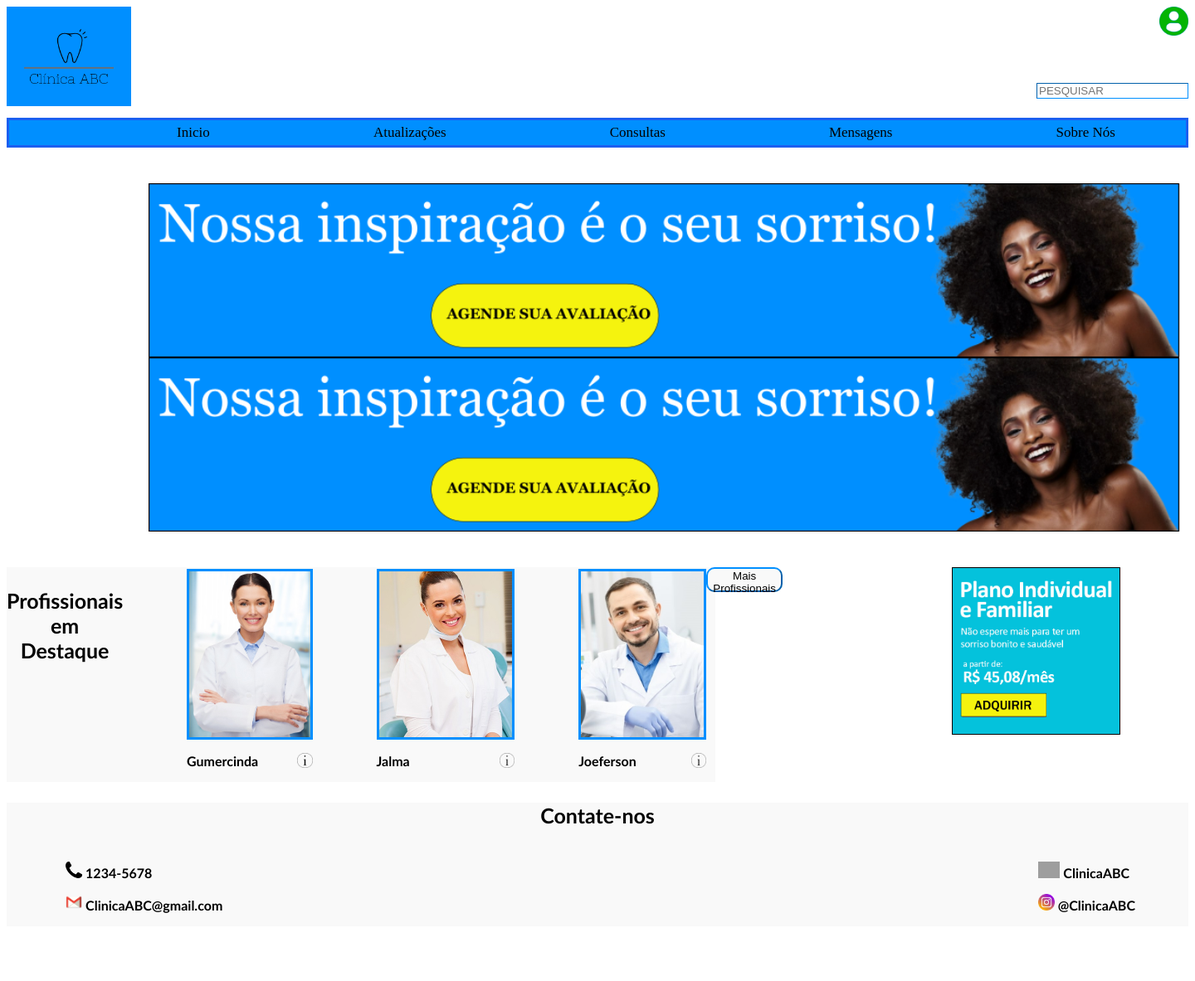
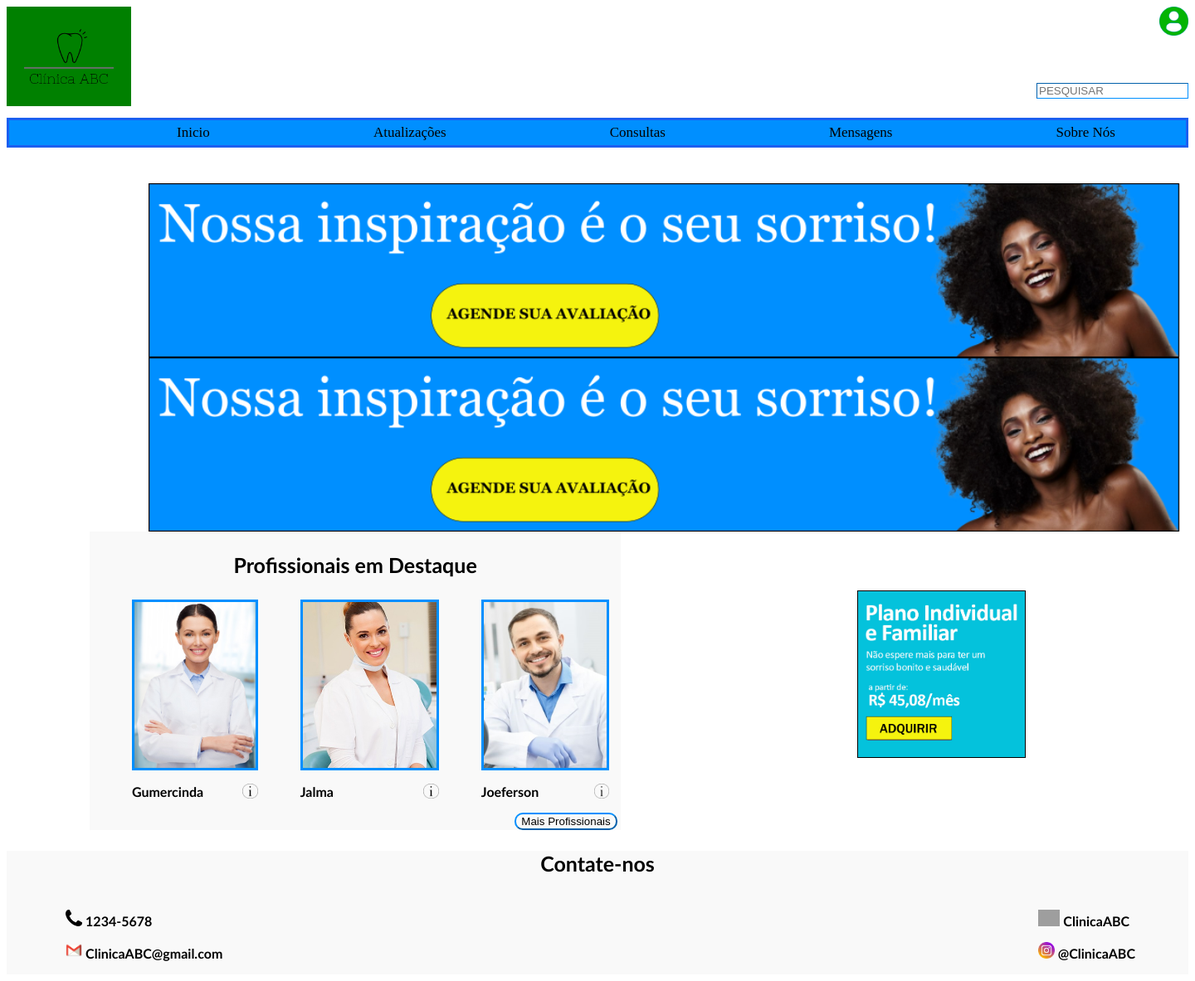
Before and after one commit to azevedoVine/Clinica-, a PHP site: page / in a window 1440 px wide. Shown: the whole page at 83% size. Before the commit the page ends 1101 px from the top, so only its background shows below. Run offline with PHP 8.4, Linux system fonts and the light colour scheme; some libraries are stand-ins or nearby versions; grey boxes are pictures that could not be loaded.

Commit message:
Cores e logo

```diff
--- a/Usuário/assets/css/style.css
+++ b/Usuário/assets/css/style.css
@@ -7,7 +7,7 @@ body{
 
 	 width:150px;
 	 height:120px;
-	 background-color:#008FFF;
+	 background-color:green;
 	 text-align:center;
 }
 #procurar-box{
@@ -67,8 +67,7 @@ body{
 }
 
 .menu li ul li{
-	margin-top: 3px;
-	margin-bottom: 2px;
+	margin-bottom: 6px;
 	list-style:none;
 	width:100%;
 	margin-left: -20;}
@@ -92,13 +91,11 @@ a:hover{
 	margin-top: 3%;
 	margin-right:12%;
 	margin-left:12%;
-
-
 }
 
 .dentista{
 	float: left;
-	margin-left: 9%;}
+	margin-left: 8%;}
 
 .foto-dentista{
 	border:solid;
@@ -112,10 +109,13 @@ a:hover{
 }
 
 #dentistas{
+	display:flex;
+}
+
+.fundo{
 	background-color:#f9f9f9ff;
-	display:flex;
-	margin-top: 3%;
-	width: 60%;
+	width: 45%;
+	margin-left: 7%;
 }
 
 #propaganda{
@@ -123,7 +123,7 @@ a:hover{
 	border:solid;
 	border-width: 1px;
 	margin-left: 20%;
-	margin-top:3%;
+	margin-top:5%;
 	height:200px;
 }
 
@@ -165,7 +165,12 @@ footer{
 
 .vejamais{
 	border-color:#008FFF;
-	height: 30px;
 	border-radius: 10px;
 	background-color:#f9f9f9ff;
+	margin-left: 80%;
 }
+
+.vejamais:hover{
+	background-color: #008FFF;
+	color: white;
+}
--- a/Usuário/index.html
+++ b/Usuário/index.html
@@ -36,7 +36,6 @@
 					<li><a href="#">Mensagens</a>
 						<ul>
 							<li><a href="#">Nova Mensagem</a></li>
-							<li><a href="#">Minhas Mensagens</a></li>
 						</ul>
 					</li>
 					<li><a href="#">Sobre Nós</a></li>
@@ -52,8 +51,9 @@
 		</section>
 		<section>
 			<div class="container">
+			<div class="fundo">
+				<p class="titulo negrito">Profissionais em Destaque</p>
 				<div id="dentistas">
-						<p class="titulo negrito">Profissionais em Destaque</p>
 					<div class="dentista">
 						<img src="assets/img/dentista-1.jpg" height="200" class="foto-dentista">
 						<p class="nome-dentista">Gumercinda <a onclick="calma()"><img src="assets/img/detalhe.png" class="detalhe"></a></p>
@@ -68,13 +68,15 @@
 						<img src="assets/img/dentista-3.jpg" height="200" class="foto-dentista">
 						<p class="nome-dentista">Joeferson <a onclick="calma()"><img src="assets/img/detalhe.png" class="detalhe"></a></p>
 					</div>
-					<button class='vejamais' action="dentistas.php">Mais Profissionais</button>
+
 				</div>
-
+				<button class='vejamais' action="dentistas.php">Mais Profissionais</button>
+			</div>
 				<div id="propaganda">
 					<img src="assets/img/propaganda-plano.png" height="200">
 				</div>
-			</div>
+				</div>
+
 		</section>
 		<footer><p class="titulo negrito">Contate-nos</p>
 			<div class="container">
```
